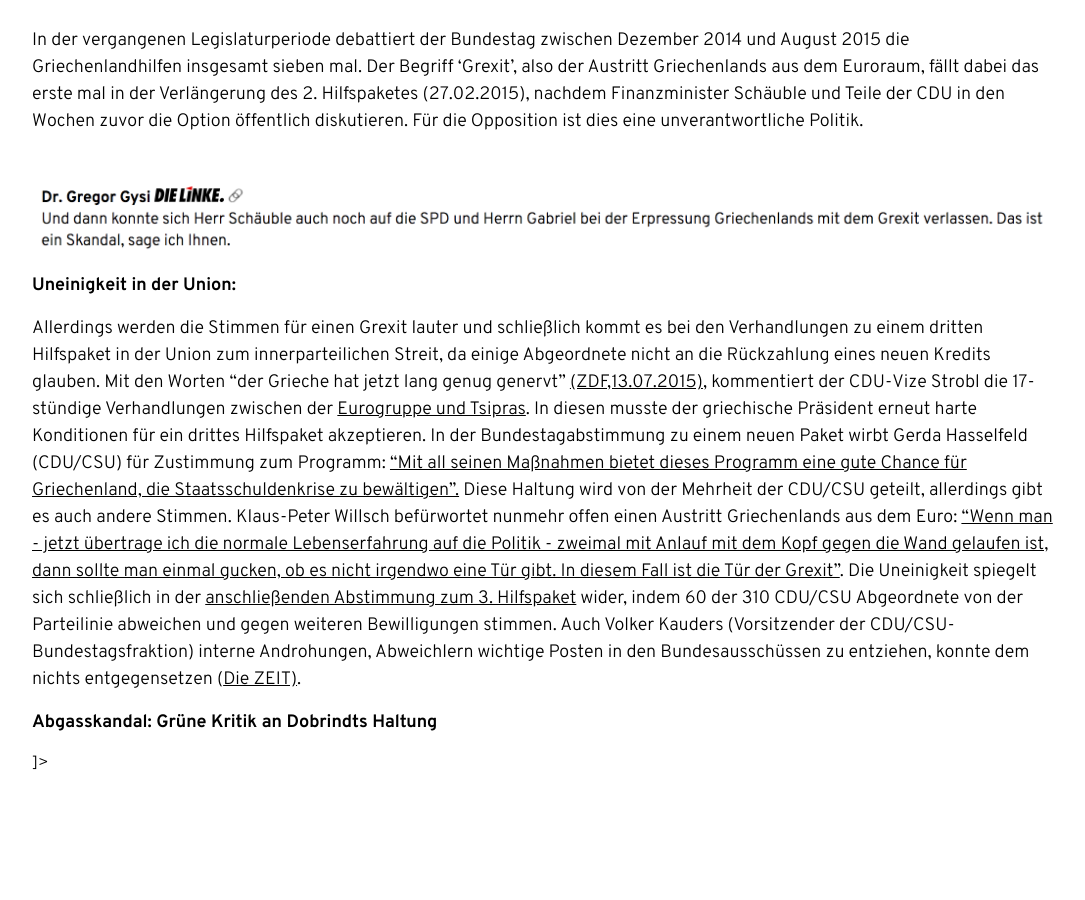
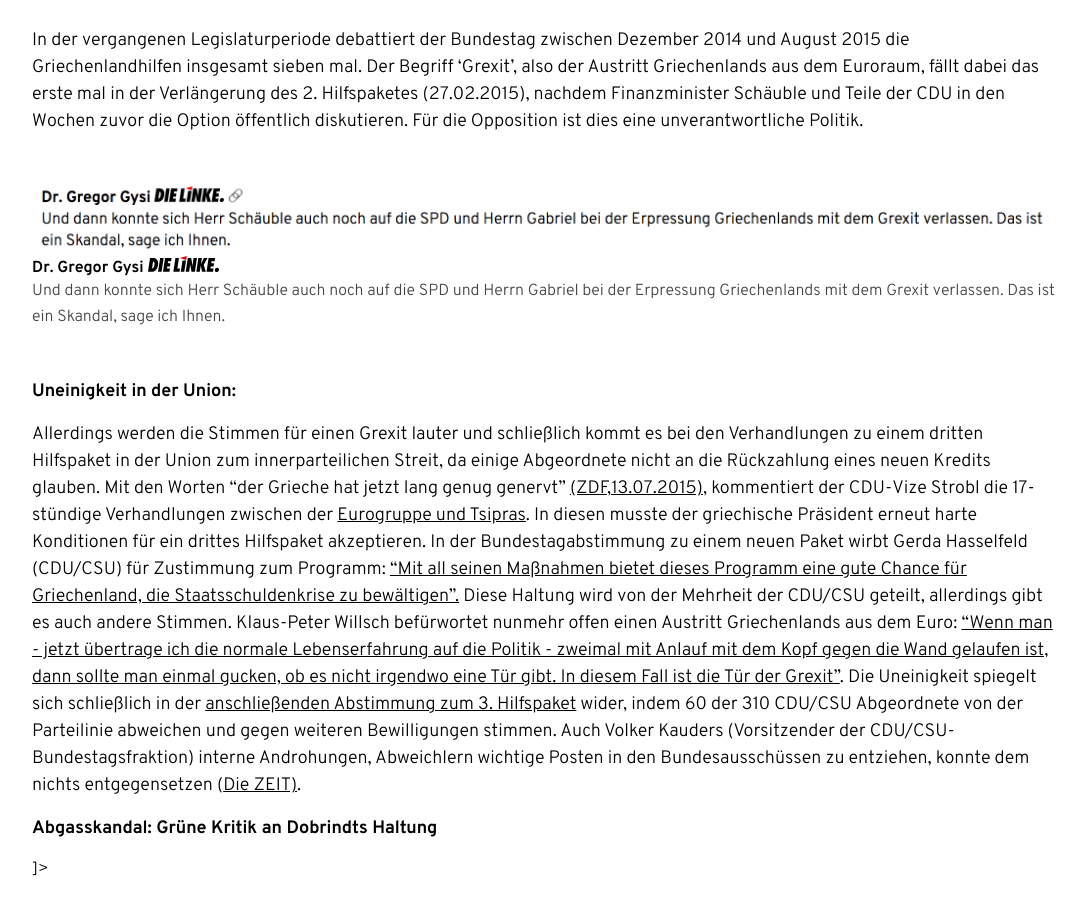
Before and after one commit to Datenschule/offenesparlament.de-frontend, a Jekyll site: the page built from analyse/themen.html, in a window 1280 px wide and 900 px high, scrolled down 2112 px. Shown: the whole window, without its empty margins (96-1181 px from the left). Built offline with Jekyll 4.4.1, drawn with Linux system fonts in a browser that asks for light colours.

Commit message:
test add html-quote gysi

```diff
--- a/_includes/next_download.html
+++ b/_includes/next_download.html
@@ -8,7 +8,7 @@
 		<img src="/static/img/go_on_preview_download.png" alt="">
 	</div>
 	<div class="container-left-5">
-		<p>Auf der nächsten Seite findest du den Downloadbereich. Hier kannst du unter anderem die Plenarprotokolle, die Metadaten der MdBs der 18. Wahlperiode und die Scraper runterladen. Alles weitere auf der Seite.</p>
+		<p>Auf der nächsten Seite findest du den Downloadbereich. Hier kannst du unter anderem die Plenarprotokolle, die Metadaten der MdBs der 18. Wahlperiode sowie Datensätze aus spannenden anderen Projekten herunterladen.</p>
 		<p>
 			<strong><a href="/daten/">zum Download <i class="fa fa-arrow-right"></i></a></strong>
 		</p>
--- a/analyse/themen.html
+++ b/analyse/themen.html
@@ -58,6 +58,27 @@
 		<div class="container-left-12">
 			<img src="/static/img/preview/gysi_grexit.png" alt="" style="margin: auto; text-align: center; display: inherit;">
 		</div>
+
+		<speech id="63" ng-if="utterance.type === 'speech' || utterance.type === 'chair'" utterance="utterance" class="ng-scope ng-isolate-scope">
+		    <div id="$ctrl.utterance.sequence">
+		        <div class="protocols-speaker-info">
+
+		            <a class="protocols-speaker" ng-href="">
+		                <!-- ngIf: $ctrl.utterance.speaker_party --><span ng-if="$ctrl.utterance.speaker_party" class="ng-binding ng-scope">  Dr. Gregor Gysi </span><!-- end ngIf: $ctrl.utterance.speaker_party -->
+		                <!-- ngIf: !$ctrl.utterance.speaker_party -->
+		            </a>
+		            <!-- ngIf: $ctrl.utterance.type == 'chair' -->
+
+		            <!-- ngIf: $ctrl.utterance.speaker_party --><span class="protocols-party ng-scope" ng-if="$ctrl.utterance.speaker_party">
+		                <img ng-src="/static/img/parties/linke.svg" src="/static/img/parties/linke.svg">
+		            </span><!-- end ngIf: $ctrl.utterance.speaker_party -->
+
+		            <a class="protocols-jumpmark" href="#!/117#63">🔗</a>
+
+		        </div>
+		        <div class="protocols-text ng-binding" style="white-space: pre-wrap">Und dann konnte sich Herr Schäuble auch noch auf die SPD und Herrn Gabriel bei der Erpressung Griechenlands mit dem Grexit verlassen. Das ist ein Skandal, sage ich Ihnen.</div>
+		    </div>
+		</speech>
 
 		<p><strong>Uneinigkeit in der Union:</strong></p>
 		<p>Allerdings werden die Stimmen für einen Grexit lauter und schließlich kommt es bei den Verhandlungen zu einem dritten Hilfspaket in der Union zum innerparteilichen Streit, da einige Abgeordnete nicht an die Rückzahlung eines
```
